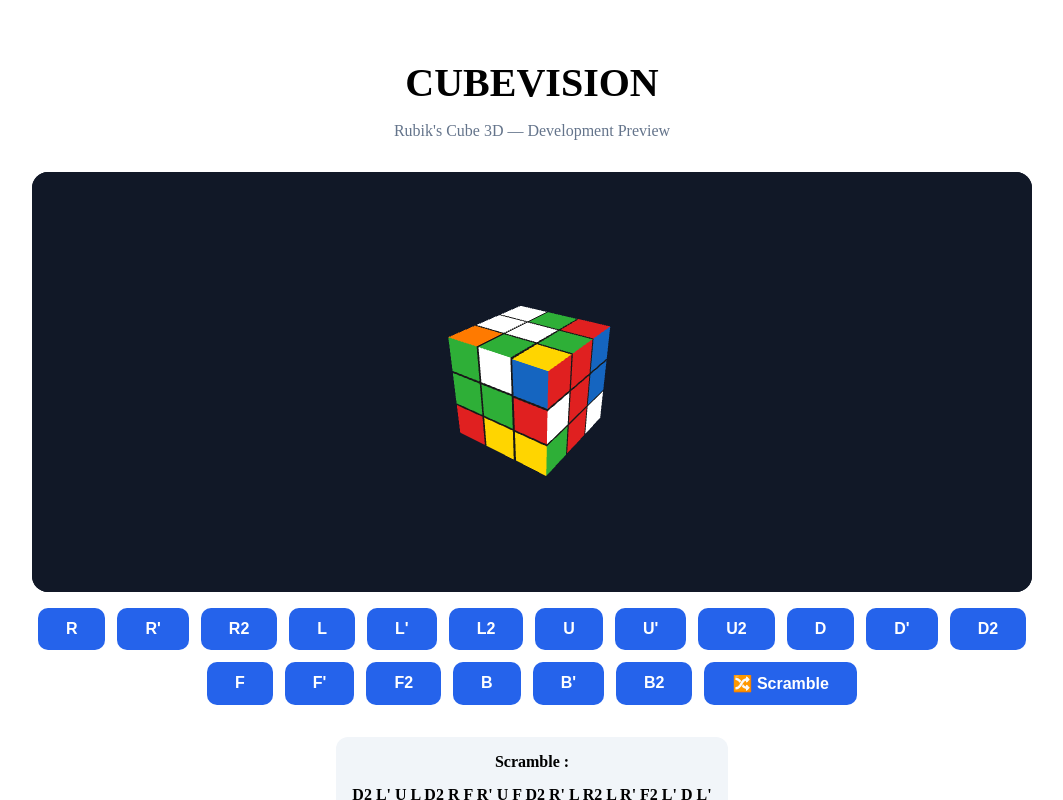
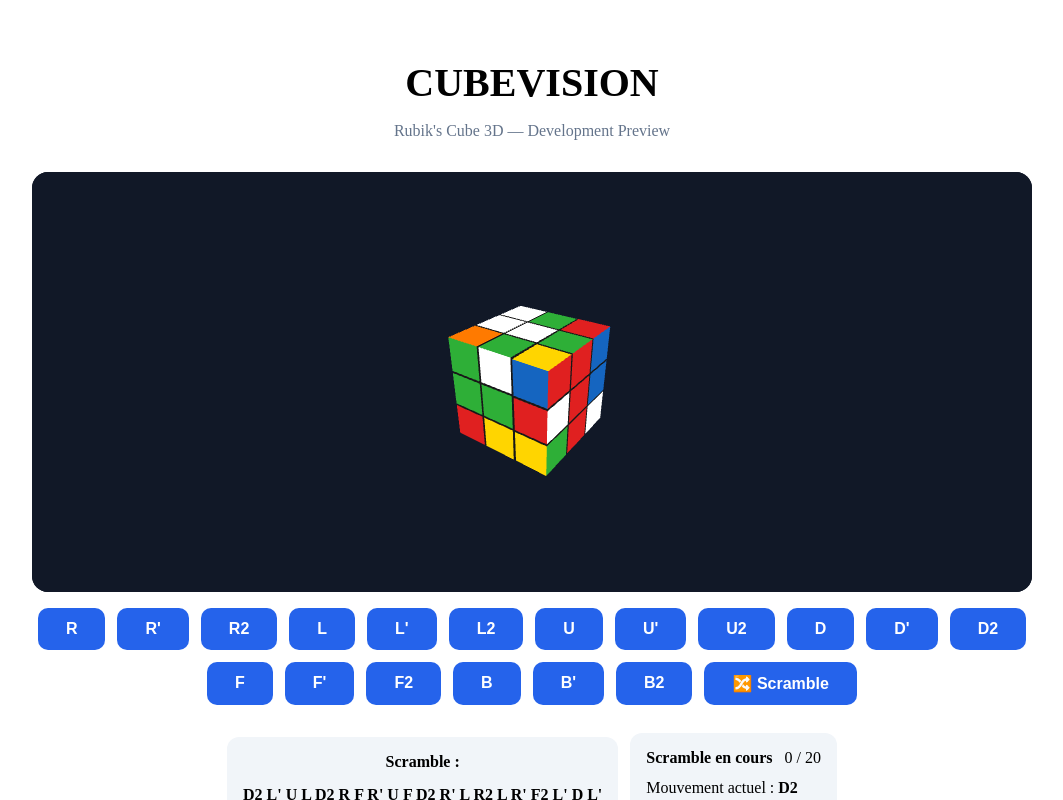
Before and after one commit to chaimamtiri/CUBEVISION, an Angular app: page / in a window 1280 px wide. Both pictures are taken after a click on the button "🔀 Scramble". Shown: the top 800 px of the page, without its empty margins (108-1171 px from the left). Built offline with nearby package versions, Linux system fonts and the light colour scheme.

Commit message:
feat: add scramble progress indicator

```diff
--- a/src/app/components/rubiks-cube/rubiks-cube.html
+++ b/src/app/components/rubiks-cube/rubiks-cube.html
@@ -45,4 +45,38 @@
   </div>
 }
 
+
+@if (scrambleTotal > 0) {
+  <div class="scramble-progress">
+
+    <div class="scramble-progress-header">
+      <strong>
+        @if (currentScrambleMove !== null) {
+          Scramble en cours
+        } @else {
+          Scramble terminé !
+        }
+      </strong>
+
+      <span>
+        {{ scrambleCompleted }} / {{ scrambleTotal }}
+      </span>
+    </div>
+
+    @if (currentScrambleMove !== null) {
+      <p>
+        Mouvement actuel :
+        <strong>{{ currentScrambleMove }}</strong>
+      </p>
+    }
+
+    <progress
+      [value]="scrambleCompleted"
+      [max]="scrambleTotal">
+    </progress>
+
+  </div>
+}
+
+
 </div>
--- a/src/app/components/rubiks-cube/rubiks-cube.scss
+++ b/src/app/components/rubiks-cube/rubiks-cube.scss
@@ -67,3 +67,28 @@
     overflow-wrap: anywhere;
   }
 }
+
+
+.scramble-progress {
+  margin-top: 16px;
+  padding: 16px;
+  border-radius: 12px;
+  background: #f1f5f9;
+
+  .scramble-progress-header {
+    display: flex;
+    justify-content: space-between;
+    align-items: center;
+    gap: 12px;
+  }
+
+  p {
+    margin: 12px 0;
+  }
+
+  progress {
+    width: 100%;
+    height: 14px;
+    accent-color: #2563eb;
+  }
+}
--- a/src/app/components/rubiks-cube/rubiks-cube.ts
+++ b/src/app/components/rubiks-cube/rubiks-cube.ts
@@ -96,6 +96,9 @@
   };
 
   scrambleNotation = '';
+  scrambleTotal = 0;
+  scrambleCompleted = 0;
+  currentScrambleMove: Move | null = null;
 
   // =====================================
   // 1. INITIALISATION THREE.JS
@@ -562,6 +565,9 @@
     // Terminer l'animation
     this.activeRotation = undefined;
     this.isRotating = false;
+    if (this.currentScrambleMove !== null) {
+      this.scrambleCompleted++;
+    }
 
     // Vérification de l'intégrité du cube
     this.checkCubeIntegrity();
@@ -571,6 +577,9 @@
     // Passer au mouvement suivant du Scramble
     if (this.pendingMoves.length > 0) {
       this.playNextMove();
+    } else if (this.currentScrambleMove !== null) {
+      this.currentScrambleMove = null;
+      console.log('Scramble terminé !');
 }
   }
 
@@ -646,6 +655,9 @@
 
     // Générer 20 mouvements
     this.pendingMoves = generateScramble(20);
+    this.scrambleTotal = this.pendingMoves.length;
+    this.scrambleCompleted = 0;
+    this.currentScrambleMove = null;
     this.scrambleNotation = this.pendingMoves.join(' ');
 
     console.log(
@@ -657,17 +669,20 @@
     this.playNextMove();
   }
 
+
 private playNextMove(): void {
-
   const move = this.pendingMoves.shift();
 
   if (!move) {
+    this.currentScrambleMove = null;
     console.log('Scramble terminé !');
     return;
   }
 
+  this.currentScrambleMove = move;
   this.rotateFace(move);
 }
+
 
   // =====================================
   // 7. NETTOYAGE
```
Lines whose indentation alone changed are shown as unchanged.
